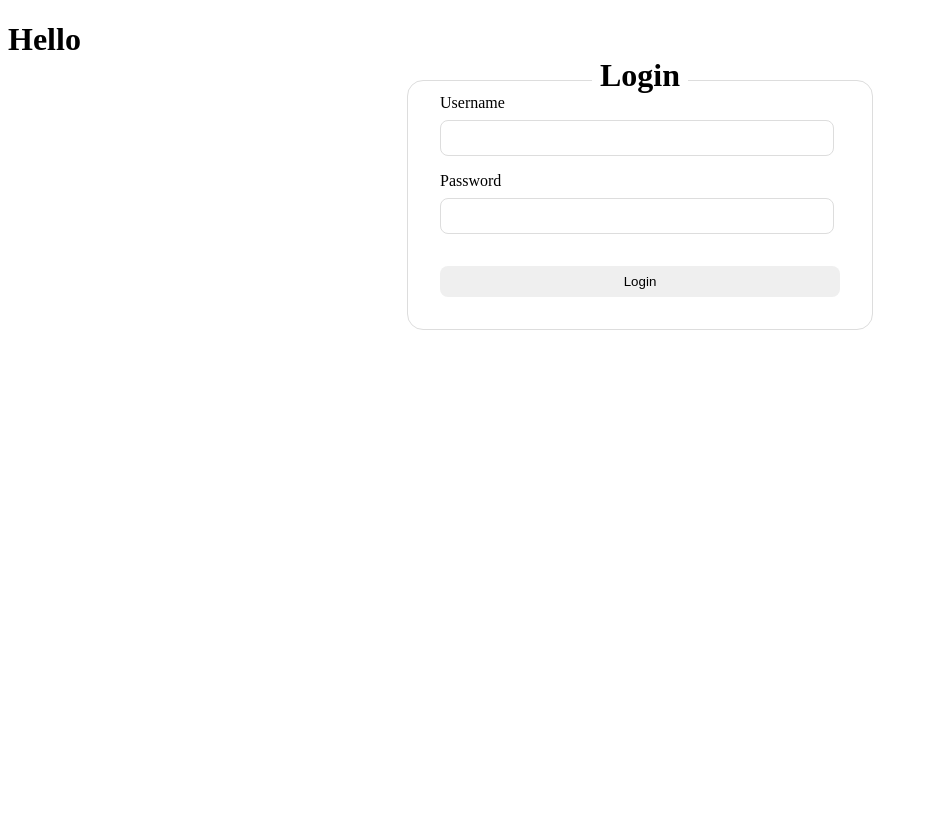
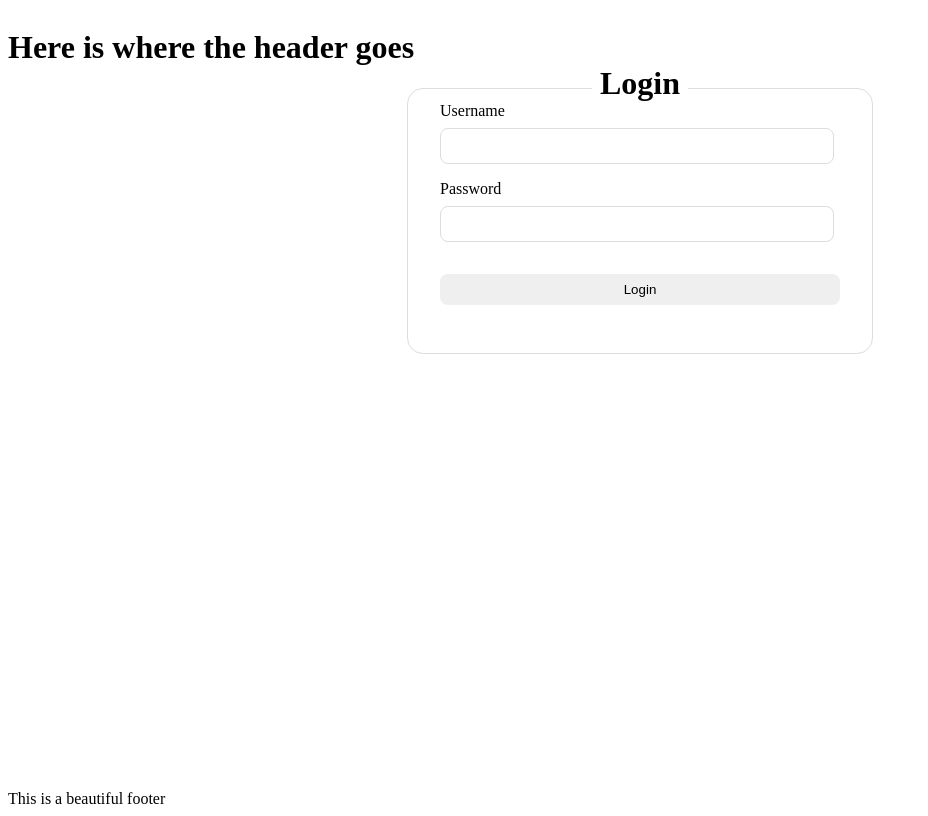
Before and after one commit to herv3us/Parents-Calendar, a React (Create React App) app in the folder frontend/: page / in a window 1280 px wide. Shown: the whole page, without its empty margins (0-928 px from the left). Built offline with nearby package versions, Linux system fonts and the light colour scheme.

Commit message:
Start working on setting up folders and work in login-component

```diff
--- a/frontend/src/App.js
+++ b/frontend/src/App.js
@@ -1,12 +1,22 @@
-import LoginForm from './components/LoginForm';
+import Header from './components/header/Header';
+import LoginForm from './components/main/LoginForm';
+import styled from 'styled-components';
+import Footer from './components/footer/Footer';
 
 function App() {
   return (
-    <div className="App">
-      <h1>Hello</h1>
+    <StyledApp className="App">
+      <Header />
       <LoginForm />
-    </div>
+      <Footer />
+    </StyledApp>
   );
 }
 
 export default App;
+
+const StyledApp = styled.div`
+  display: grid;
+  grid-template-rows: auto 1fr auto;
+  height: 100vh;
+`;
--- a/frontend/src/components/LoginForm.jsx
+++ /dev/null
@@ -1,93 +0,0 @@
-import React from 'react';
-import styled from 'styled-components';
-
-function LoginForm() {
-  return (
-    <Form>
-      <Heading>Login</Heading>
-      <InputWrapper>
-        <label htmlFor="username">Username</label>
-        <input type="text" id="username" />
-      </InputWrapper>
-      <InputWrapper>
-        <label htmlFor="Password">Password</label>
-        <input type="text" id="password" />
-      </InputWrapper>
-      <Button type="submit" value="Login" />
-    </Form>
-  );
-}
-
-export default LoginForm;
-
-const Form = styled.form`
-  display: flex;
-  flex-direction: column;
-  width: 400px;
-  margin: 0 auto;
-  border: 1px solid #ddd;
-  border-radius: 1rem;
-  padding: 2rem;
-
-  @media (max-width: 700px) {
-    width: 300px;
-  }
-`;
-
-const Heading = styled.h1`
-  width: fit-content;
-  margin: 0 auto;
-  background-color: white;
-  margin-top: -3.5rem;
-  padding: 0 0.5rem;
-`;
-
-const InputWrapper = styled.div`
-  margin-bottom: 1rem;
-
-  & label {
-    display: block;
-    margin-bottom: 0.5rem;
-  }
-
-  & input {
-    width: 90%;
-    margin: 0 auto;
-    padding: 0.5rem 1rem;
-    border-radius: 0.5rem;
-    border: 1px solid #ddd;
-    outline: none;
-    font: inherit;
-
-    &:focus {
-      outline: 2px dotted #5b5b5b;
-      outline-offset: 4px;
-    }
-  }
-`;
-
-const Button = styled.input`
-  width: 100%;
-  margin-top: 1rem;
-  padding: 0.5rem;
-  border-radius: 0.5rem;
-  border: none;
-  cursor: pointer;
-  outline: none;
-  transition: all 0.3s;
-
-  &:hover {
-    background-color: #a7a7a7;
-  }
-
-  &:focus {
-    outline: 2px dotted #5b5b5b;
-    outline-offset: 4px;
-  }
-`;
-
-const ErrorMessage = styled.p`
-  color: red;
-  margin-top: 1rem;
-  margin-bottom: 0;
-`;
--- /dev/null
+++ b/frontend/src/components/footer/Footer.jsx
@@ -0,0 +1,7 @@
+import React from 'react';
+
+function Footer() {
+  return <div>This is a beautiful footer</div>;
+}
+
+export default Footer;
--- /dev/null
+++ b/frontend/src/components/header/Header.jsx
@@ -0,0 +1,7 @@
+import React from 'react';
+
+function Header() {
+  return <h1>Here is where the header goes</h1>;
+}
+
+export default Header;
--- /dev/null
+++ b/frontend/src/components/main/LoginForm.jsx
@@ -0,0 +1,121 @@
+import React, { useState } from 'react';
+import styled from 'styled-components';
+
+function LoginForm() {
+  const [username, setUsername] = useState('');
+  const [password, setPassword] = useState('');
+  const [errorMessage, setErrorMessage] = useState('');
+
+  const handleSubmit = async (e) => {
+    e.preventDefault();
+    if (!username && !password) {
+      setErrorMessage('Fill in your credentials');
+    } else if (!username) {
+      setErrorMessage('Please fill in your username');
+    } else if (!password) {
+      setErrorMessage('Please fill in your password');
+    }
+  };
+
+  return (
+    <div>
+      <Form onSubmit={handleSubmit}>
+        <Heading>Login</Heading>
+        <InputWrapper>
+          <label htmlFor="username">Username</label>
+          <input
+            type="text"
+            id="username"
+            value={username}
+            onChange={(e) => setUsername(e.target.value)}
+          />
+        </InputWrapper>
+        <InputWrapper>
+          <label htmlFor="Password">Password</label>
+          <input
+            type="password"
+            id="password"
+            value={password}
+            onChange={(e) => setPassword(e.target.value)}
+          />
+        </InputWrapper>
+        <Button type="submit" value="Login" />
+        <ErrorMessage>{errorMessage}</ErrorMessage>
+      </Form>
+    </div>
+  );
+}
+
+export default LoginForm;
+
+const Form = styled.form`
+  display: flex;
+  flex-direction: column;
+  width: 400px;
+  margin: 0 auto;
+  border: 1px solid #ddd;
+  border-radius: 1rem;
+  padding: 2rem;
+
+  @media (max-width: 700px) {
+    width: 300px;
+  }
+`;
+
+const Heading = styled.h1`
+  width: fit-content;
+  margin: 0 auto;
+  background-color: white;
+  margin-top: -3.5rem;
+  padding: 0 0.5rem;
+`;
+
+const InputWrapper = styled.div`
+  margin-bottom: 1rem;
+
+  & label {
+    display: block;
+    margin-bottom: 0.5rem;
+  }
+
+  & input {
+    width: 90%;
+    margin: 0 auto;
+    padding: 0.5rem 1rem;
+    border-radius: 0.5rem;
+    border: 1px solid #ddd;
+    outline: none;
+    font: inherit;
+
+    &:focus {
+      outline: 2px dotted #5b5b5b;
+      outline-offset: 4px;
+    }
+  }
+`;
+
+const Button = styled.input`
+  width: 100%;
+  margin-top: 1rem;
+  padding: 0.5rem;
+  border-radius: 0.5rem;
+  border: none;
+  cursor: pointer;
+  outline: none;
+  transition: all 0.3s;
+
+  &:hover {
+    background-color: #a7a7a7;
+  }
+
+  &:focus {
+    outline: 2px dotted #5b5b5b;
+    outline-offset: 4px;
+  }
+`;
+
+const ErrorMessage = styled.p`
+  color: red;
+  margin-top: 1rem;
+  margin-bottom: 0;
+`;
```
Also changed, not shown: 1 other file (tests, documents, lock files or other folders).
